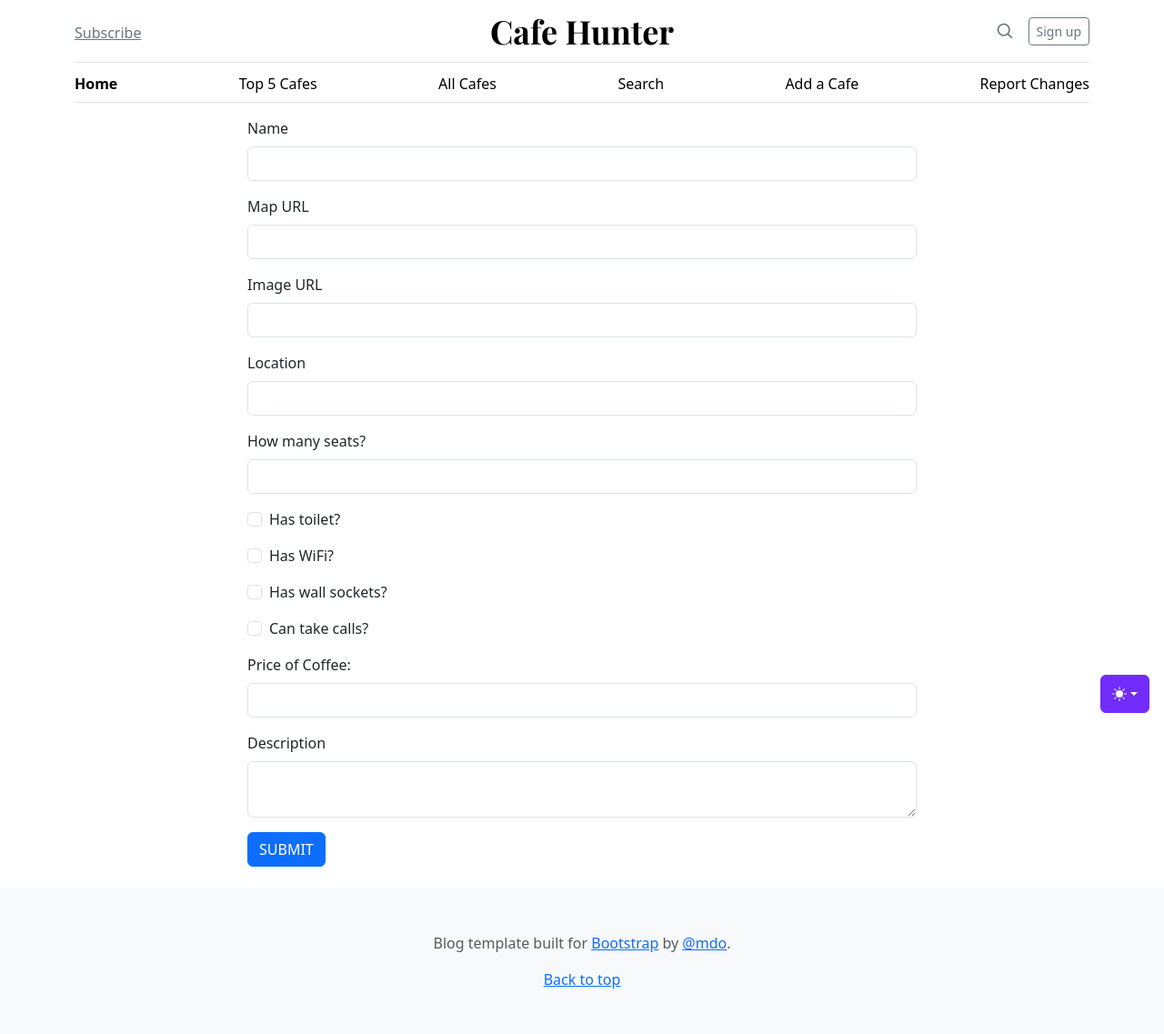
After one commit to dankeschoen13/cafe-hunter, a Flask app: page /add_cafe in a window 1280 px wide. The commit adds this page. Shown: the whole page at 91% size. Run offline with Flask 3, Linux system fonts and the light colour scheme; some libraries are stand-ins or nearby versions.

Commit message:
add 'description' column to db model and implement a feature to add a cafe through the web interface.

```diff
--- /dev/null
+++ b/forms.py
@@ -0,0 +1,24 @@
+from flask_wtf import FlaskForm
+from wtforms import BooleanField, StringField, SubmitField, PasswordField, TextAreaField
+from wtforms.validators import DataRequired, URL, Length, InputRequired
+from flask_ckeditor import CKEditorField
+from flask_ckeditor.utils import cleanify
+
+def safe_cleanify(value):
+    if not value:
+        return value
+    return cleanify(value)
+
+class AddForm(FlaskForm):
+    name = StringField('Name', validators=[DataRequired(), Length(max=250)])
+    map_url = StringField('Map URL', validators=[DataRequired(), Length(max=500), URL()])
+    img_url = StringField('Image URL', validators=[DataRequired(), Length(max=500), URL()])
+    location = StringField('Location', validators=[DataRequired(), Length(max=250)])
+    seats = StringField('How many seats?', validators=[DataRequired(), Length(max=250)])
+    has_toilet = BooleanField('Has toilet?', validators=[InputRequired()])
+    has_wifi = BooleanField('Has WiFi?', validators=[InputRequired()])
+    has_sockets = BooleanField('Has wall sockets?', validators=[InputRequired()])
+    can_take_calls = BooleanField('Can take calls?', validators=[InputRequired()])
+    coffee_price = StringField('Price of Coffee:', validators=[DataRequired(), Length(max=250)])
+    description = CKEditorField('Description', filters=[safe_cleanify])
+    submit = SubmitField('SUBMIT')
--- a/models.py
+++ b/models.py
@@ -1,6 +1,6 @@
 from flask_sqlalchemy import SQLAlchemy
 from sqlalchemy.orm import DeclarativeBase, Mapped, mapped_column
-from sqlalchemy import Integer, String, Boolean
+from sqlalchemy import Integer, String, Text, Boolean
 
 class Base(DeclarativeBase):
     pass
@@ -19,6 +19,7 @@ class Cafe(db.Model):
     has_sockets: Mapped[bool] = mapped_column(Boolean, nullable=False)
     can_take_calls: Mapped[bool] = mapped_column(Boolean, nullable=False)
     coffee_price: Mapped[str] = mapped_column(String(250), nullable=True)
+    description: Mapped[str] = mapped_column(Text, nullable=True)
 
     def to_dict(self):
         return {column.name: getattr(self, column.name) for column in self.__table__.columns}
--- a/server.py
+++ b/server.py
@@ -1,15 +1,18 @@
 from flask import Flask
 from flask_bootstrap import Bootstrap5 #flask_boostrap is bootstrap_flask
+from flask_ckeditor import CKEditor
 from api import api_bp
 from web import web_bp
 from models import db
 
 app = Flask(__name__)
 app.secret_key = 'sEncos-vuvfe3-xazdiv'
-app.config['SQLALCHEMY_DATABASE_URI'] = 'sqlite:///cafes.db'
+app.config['SQLALCHEMY_DATABASE_URI'] = 'sqlite:///cafes_test.db'
+app.config['CKEDITOR_PKG_TYPE'] = 'standard-all'
 app.register_blueprint(api_bp, url_prefix="/api")
 app.register_blueprint(web_bp)
 
+ckeditor = CKEditor(app)
 bootstrap = Bootstrap5(app)
 
 # CREATE DATABASE
--- /dev/null
+++ b/templates/add.html
@@ -0,0 +1,16 @@
+{% from 'bootstrap5/form.html' import render_form %}
+{% include "header.html" %}
+
+<main class="mb-4">
+  <div class="container">
+    <div class="row">
+      <div class="col-lg-8 col-md-10 mx-auto">
+        {{ render_form(form, novalidate=True) }}
+      </div>
+    </div>
+  </div>
+</main>
+
+{{ ckeditor.load() }}
+{{ ckeditor.config(name='body') }}
+{% include "footer.html" %}
--- a/templates/beta.html
+++ b/templates/beta.html
@@ -5,7 +5,7 @@
             <div class="col-lg-6 px-0">
                 <strong class="d-inline-block mb-2 text-primary-emphasis">Featured Cafe</strong>
                 <h1 class="display-4 fst-italic">{{ featured.cafe.name }}</h1>
-                <p class="lead my-3">{{ featured.cafe.description }}</p>
+                <p class="lead my-3">{{ featured.cafe.description|safe }}</p>
                 <p class="lead mb-0">
                     <a href="#" class="text-body-emphasis fw-bold">Continue reading...</a>
                 </p>
@@ -18,8 +18,8 @@
                     <div class="col p-4 d-flex flex-column position-static">
                         <strong class="d-inline-block mb-2 text-primary-emphasis">{{ cafe.location }}</strong>
                         <h3 class="mb-0">{{ cafe.name }}</h3>
-                        <div class="mb-1 text-body-secondary">Nov 12</div>
-                        <p class="card-text mb-auto">{{ cafe.description }}</p>
+<!--                        <div class="mb-1 text-body-secondary">Nov 12</div>-->
+                        <p class="card-text mb-auto">{{ cafe.description | truncate(100, True) | safe }}</p>
                         <a href="#" class="icon-link gap-1 icon-link-hover stretched-link">
 
                             Continue reading
--- a/web.py
+++ b/web.py
@@ -1,4 +1,5 @@
-from flask import Blueprint, request, render_template, url_for
+from flask import Blueprint, request, render_template, url_for, redirect, flash
+from forms import AddForm
 import requests
 
 web_bp = Blueprint("web", __name__)
@@ -43,3 +44,25 @@ def show_all():
         'all.html',
         all=all_cafes
     )
+
+
+@web_bp.route("/add_cafe", methods=['GET', 'POST'])
+def add_new_cafe():
+    form = AddForm()
+
+    if form.validate_on_submit():
+        payload = {field.name: field.data for field in form}
+
+        api_url = url_for("api.add_cafe", _external=True)
+        response = requests.post(api_url, data=payload)
+
+        if response.status_code == 200:
+            flash("Cafe added successfully!", "success")
+            return redirect(url_for("web_bp.show_all"))  # or wherever
+        else:
+            flash("Something went wrong while adding cafe.", "danger")
+
+    return render_template(
+        'add.html',
+        form=form
+    )
```
Also changed, not shown: api.py (+7 -4 lines), templates/all.html (added, +30 -0 lines).
